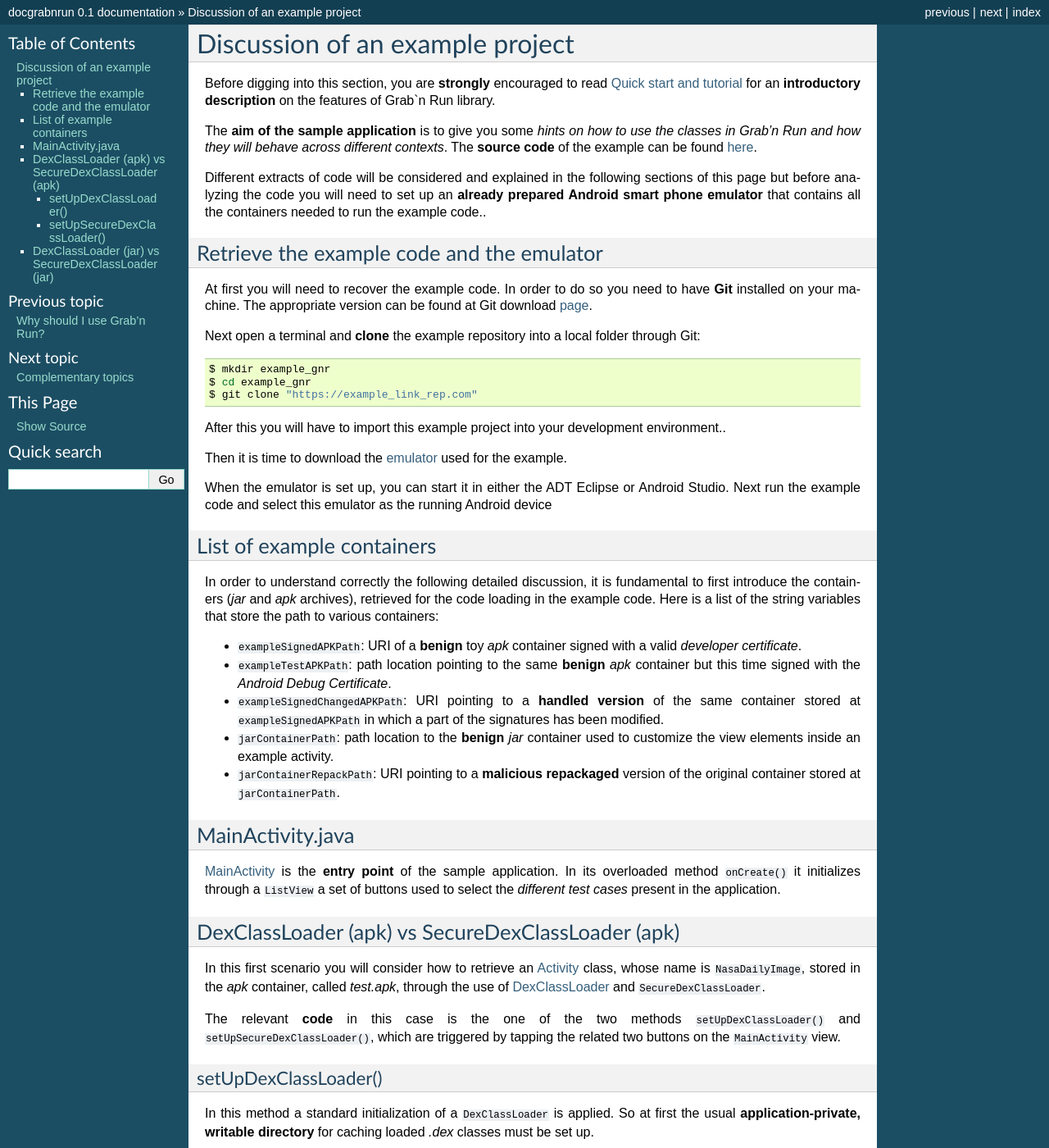
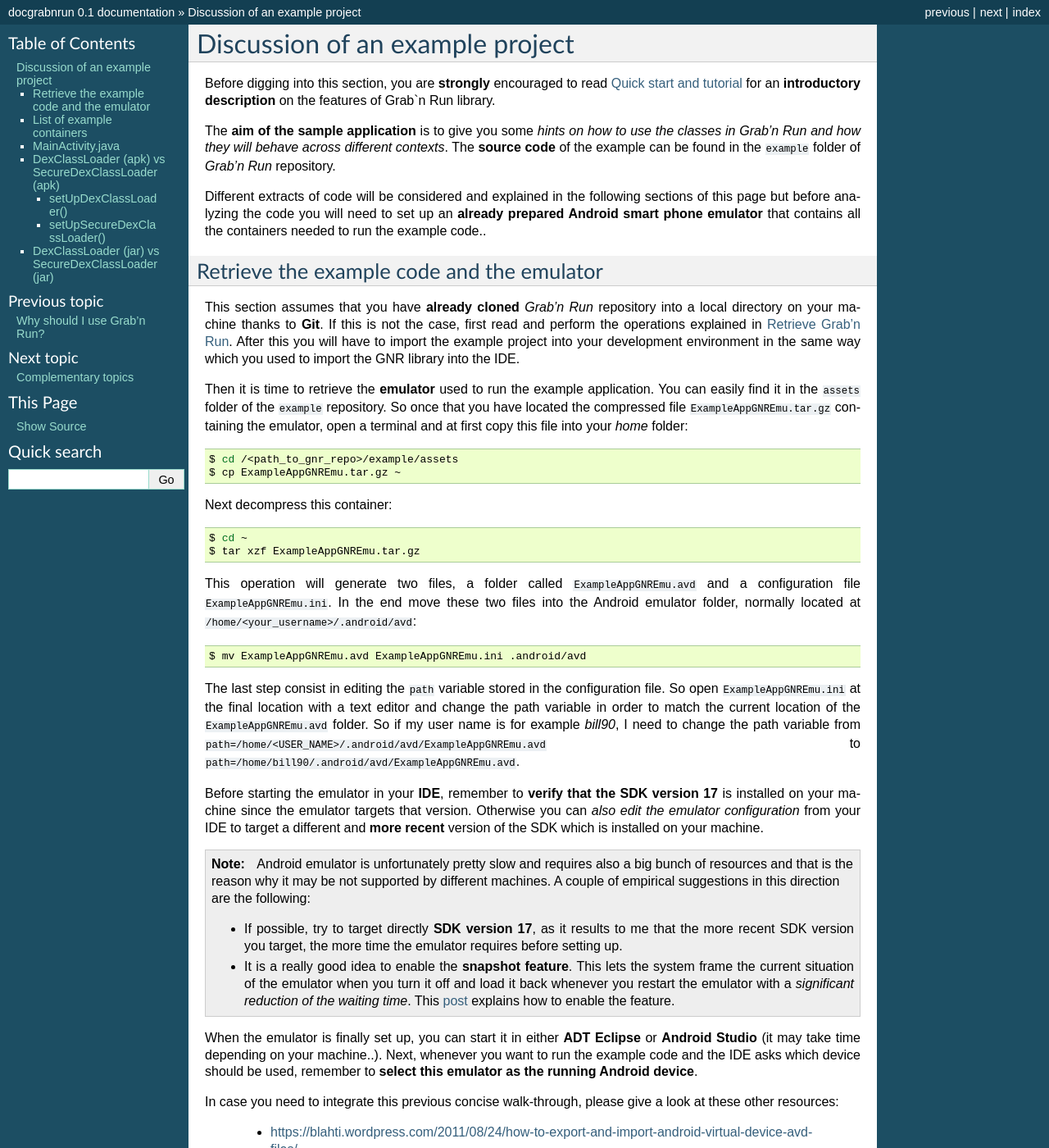
Before and after one commit to lukeFalsina/Grab-n-Run, a Sphinx documentation site: the page built from docs/example.rst, in a window 1280 px wide and 1400 px high. Shown: the whole window at 82% size. Built offline with Sphinx 7.4.7, drawn with Linux system fonts in a browser that asks for light colours; some of the changed text lies outside the part shown.

Commit message:
Improvements in the documentation. Uploaded emulator archive and written section on how to set it up.

```diff
--- a/docs/complementary.rst
+++ b/docs/complementary.rst
@@ -100,6 +100,8 @@ process for any of the two classes independently on the order in which they are
 	that package name with just one of the two containers.
 
 	So it is a **developer responsibility** to check the containers in order to avoid the occurrence of this rare but undesirable situation.
+
+.. _Reverse package name to obtain remote certificate URL:
 
 Reverse package name to obtain remote certificate URL
 -----------------------------------------------------
--- a/docs/example.rst
+++ b/docs/example.rst
@@ -3,34 +3,52 @@ Discussion of an example project
 
 Before digging into this section, you are **strongly** encouraged to read :doc:`tutorial` for an **introductory description** on the features of Grab`n Run library.
 
-The **aim of the sample application** is to give you some *hints on how to use the classes in Grab'n Run and how they will behave across different contexts*. The **source code** of the example can be found `here <http://fill.link.com>`_.
+The **aim of the sample application** is to give you some *hints on how to use the classes in Grab'n Run and how they will behave across different contexts*. The **source code** of the example can be found in the ``example`` folder of *Grab'n Run* repository.
 
-Different extracts of code will be considered and explained in the following sections of this page but before analyzing the code you will need to set up an **already prepared Android
-smart phone emulator** that contains all the containers needed to run the example code..
+Different extracts of code will be considered and explained in the following sections of this page but before analyzing the code you will need to set up an **already prepared Android smart phone emulator** that contains all the containers needed to run the example code..
 
 Retrieve the example code and the emulator
 ------------------------------------------
 
-At first you will need to recover the example code. In order to do so you need to have **Git** installed on your machine.
-The appropriate version can be found at Git download `page <http://git-scm.com/downloads>`_.
+This section assumes that you have **already cloned** *Grab'n Run* repository into a local directory on your machine thanks to **Git**. If this is not the case, first read and perform the operations explained in :ref:`Retrieve Grab'n Run`. After this you will have to import the example project into your development environment in the same way which you used to import the GNR library into the IDE.
+
+.. TODO Explain how to import the project in Eclipse/Android Studio.. if necessary
 
 ..	highlight:: bash
 
-Next open a terminal and **clone** the example repository into a local folder through Git::
+Then it is time to retrieve the **emulator** used to run the example application. You can easily find it in the ``assets`` folder of the ``example`` repository.
+So once that you have located the compressed file ``ExampleAppGNREmu.tar.gz`` containing the emulator, open a terminal and at first copy this file into your *home* folder::
 
-	$ mkdir example_gnr
-	$ cd example_gnr
-	$ git clone "https://example_link_rep.com"
+	$ cd /<path_to_gnr_repo>/example/assets
+	$ cp ExampleAppGNREmu.tar.gz ~
+
+Next decompress this container::
+
+	$ cd ~
+	$ tar xzf ExampleAppGNREmu.tar.gz
+
+This operation will generate two files, a folder called ``ExampleAppGNREmu.avd`` and a configuration file ``ExampleAppGNREmu.ini``. In the end move these two files into the Android emulator folder, normally located at ``/home/<your_username>/.android/avd``::
+
+	$ mv ExampleAppGNREmu.avd ExampleAppGNREmu.ini .android/avd
+
+The last step consist in editing the ``path`` variable stored in the configuration file. So open ``ExampleAppGNREmu.ini`` at the final location with a text editor and change the path variable in order to match the current location of the ``ExampleAppGNREmu.avd`` folder. So if my user name is for example *bill90*, I need to change the path variable from ``path=/home/<USER_NAME>/.android/avd/ExampleAppGNREmu.avd`` to ``path=/home/bill90/.android/avd/ExampleAppGNREmu.avd``.
 
 ..	highlight:: java
 
-After this you will have to import this example project into your development environment..
+Before starting the emulator in your **IDE**, remember to **verify that the SDK version 17** is installed on your machine since the emulator targets that version. Otherwise you can *also edit the emulator configuration* from your IDE to target a different and **more recent** version of the SDK which is installed on your machine.
 
-.. TODO Explain how to import the project in Eclipse/Android Studio.. if necessary
+.. note::
+	Android emulator is unfortunately pretty slow and requires also a big bunch of resources and that is the reason why it may be not supported by different machines. A couple of empirical suggestions in this direction are the following:
 
-Then it is time to download the `emulator <http://fill.link.com>`_ used for the example.
+	* If possible, try to target directly **SDK version 17**, as it results to me that the more recent SDK version you target, the more time the emulator requires before setting up.
+	* It is a really good idea to enable the **snapshot feature**. This lets the system frame the current situation of the emulator when you turn it off and load it back whenever you restart the emulator with a *significant reduction of the waiting time*. This `post <http://stackoverflow.com/questions/1554099/why-is-the-android-emulator-so-slow>`_ explains how to enable the feature.
 
-When the emulator is set up, you can start it in either the ADT Eclipse or Android Studio. Next run the example code and select this emulator as the running Android device
+When the emulator is finally set up, you can start it in either **ADT Eclipse** or **Android Studio** (it may take time depending on your machine..). Next, whenever you want to run the example code and the IDE asks which device should be used, remember to **select this emulator as the running Android device**.
+
+In case you need to integrate this previous concise walk-through, please give a look at these other resources:
+
+	* https://blahti.wordpress.com/2011/08/24/how-to-export-and-import-android-virtual-device-avd-files/
+	* http://stackoverflow.com/questions/4575167/android-how-to-copy-the-emulator-to-a-friend-for-testing
 
 List of example containers
 --------------------------
@@ -74,8 +92,8 @@ At first a ``SecureLoaderFactory`` object is created. Then this instance is used
 
 1.	**Test case 1:** Load a class through ``SecureDexClassLoader`` without providing an associative map for certificates location
 
-	This first test case shows a **common error** that a developer may encounter when using this library for the first time.
-	If you want to have the location of the certificate being computed by `reversing the package name <http://fill.it>`_ you still need to **populate an associative map** with entries like (*"any.package.name"*, **null**) and use it as a parameter of the method ``createDexClassLoader()``. To understand why the class works in this way think of this system as a kind of `white listing <http://en.wikipedia.org/wiki/Whitelist>`_. Only those classes inside package names which are *declared into the associative map* or *directly descend* from one of the declared package names will be considered as possible valid ones, while all classes belonging to a **not listed package name or not a descendant of the declared ones** will be **immediately rejected**.
+	This first test case shows a **possible error** that a developer may encounter when using this library for the first time.
+	If you want to have the location of the certificate being computed by reversing the package name, as explained in :ref:`Reverse package name to obtain remote certificate URL`, you still need to **populate an associative map** with entries like (*"any.package.name"*, **null**) and use it as a parameter of the method ``createDexClassLoader()``. To understand why the class works in this way think of this system as a kind of `white listing <http://en.wikipedia.org/wiki/Whitelist>`_. Only those classes inside package names which are *declared into the associative map* or *directly descend* from one of the declared package names will be considered as possible valid ones, while all classes belonging to a **not listed package name or not a descendant of the declared ones** will be **immediately rejected**.
 
 	And this is exactly what happens in this test case where **no associative map is provided** and so all the classes in the two containers, including the target ``NasaDailyImage``, are **prevented from being loaded** since there is *no clue on the certificate location*.
 
```
Also changed, not shown: docs/tutorial.rst (+25 -5 lines), 2 other files.
